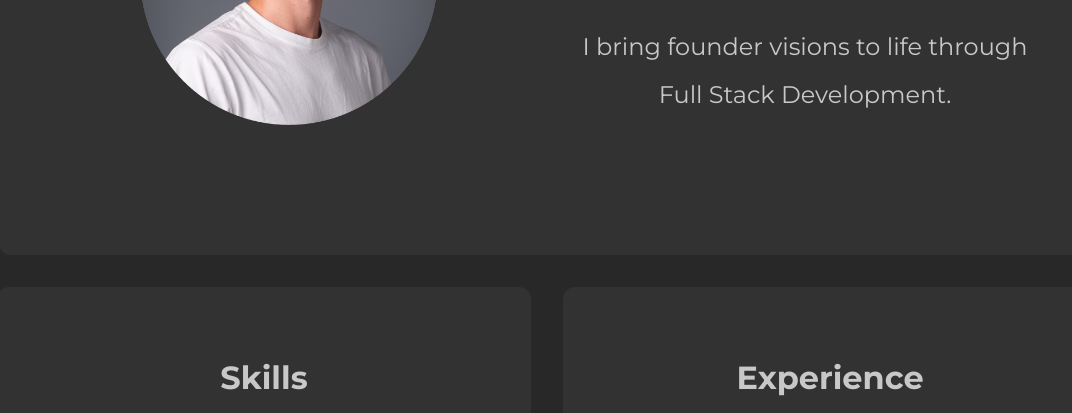
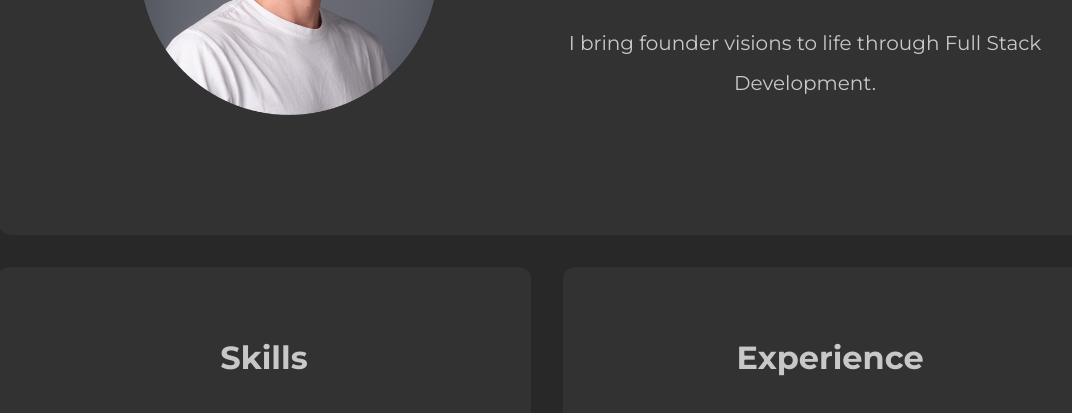
Before and after one commit to SamRosati/SamRosati.github.io, a plain HTML site: page index.html in a window 1280 px wide. Shown: the part 530-943 px from the top of the page, without its empty margins (93-1165 px from the left). Drawn offline with nearby package versions, Linux system fonts and the light colour scheme.

Commit message:
Add typing class with increased font size

```diff
--- a/style.css
+++ b/style.css
@@ -32,9 +32,12 @@ h4 {
   font-variation-settings: "wght" 300;
 }
 
+.typing {
+  font-size: 1.25rem;
+}
+
 p {
   margin-top: 0;
-  font-size: 1.25rem;
 }
 
 .topnav img {
```
